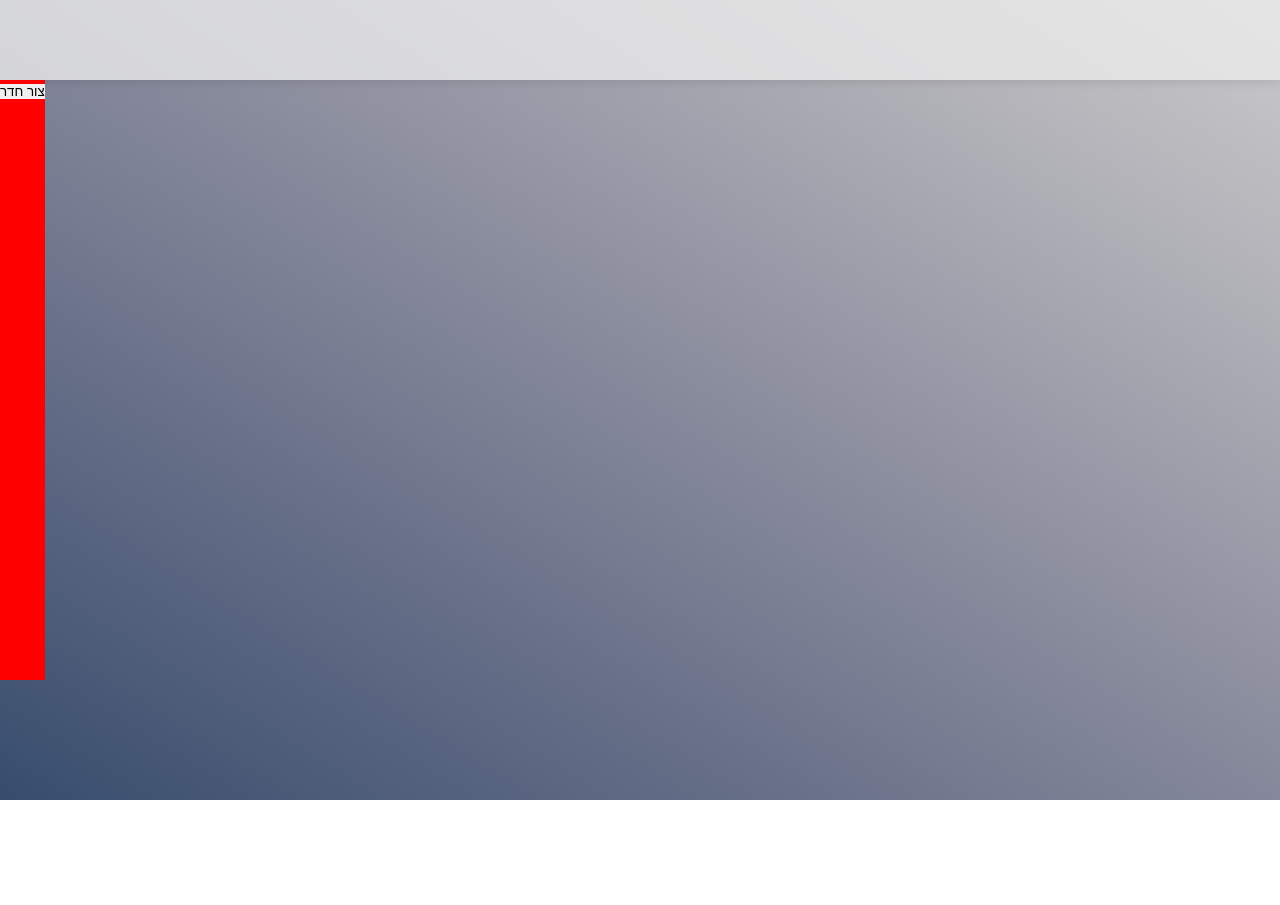
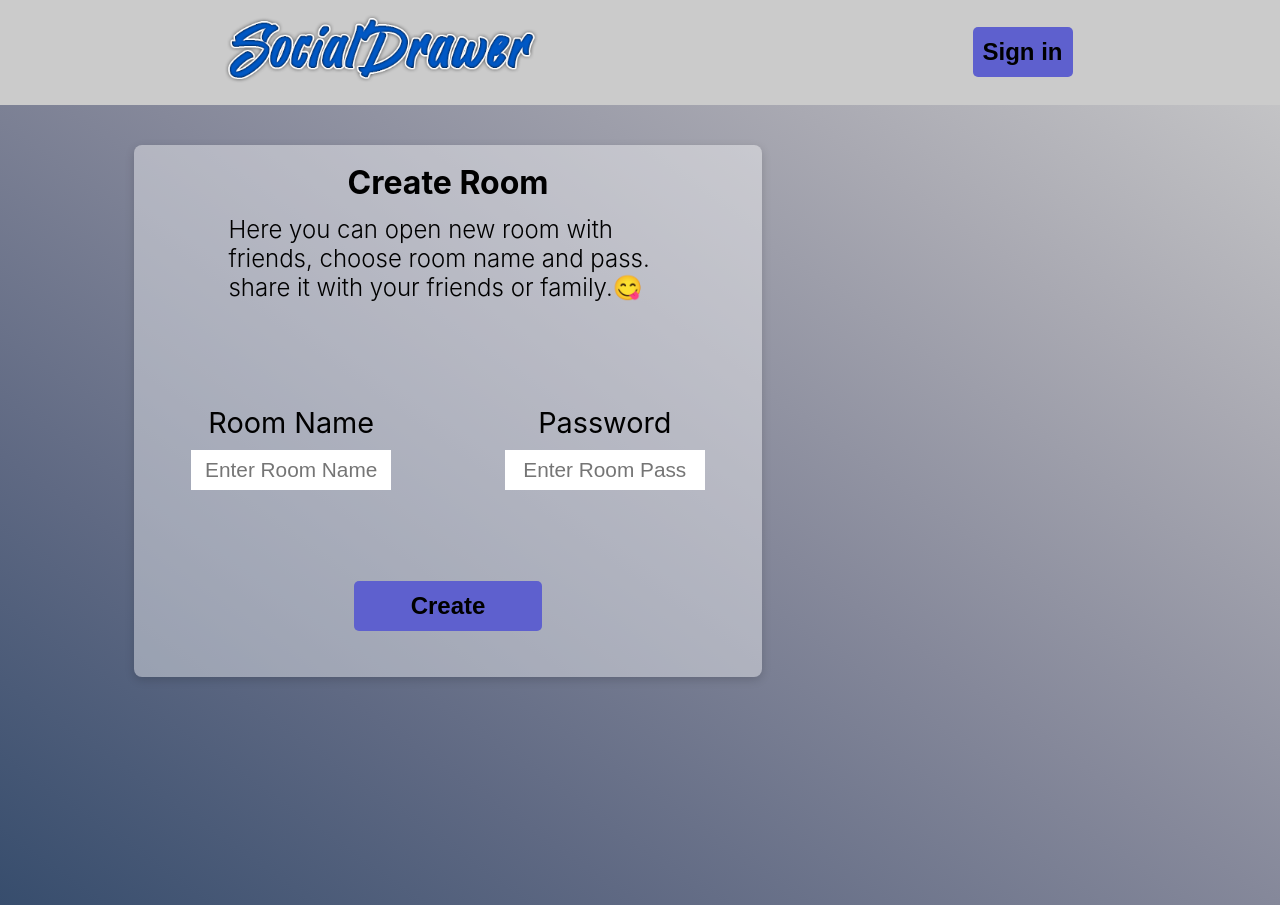
Before and after one commit to ORavid25/drawing-app, a React (Create React App) app: page /rooms in a window 1280 px wide. Before the commit the page ends 800 px from the top, so only its background shows below. Built offline with nearby package versions, Linux system fonts and the light colour scheme.

Commit message:
update roomForm component

```diff
--- /dev/null
+++ b/src/components/RoomForm.js
@@ -0,0 +1,33 @@
+import React from 'react';
+
+const RoomForm = () => {
+    return (
+
+        <div className="inputs-room-container">
+            <div className="create-room-wrapper">
+                <div className="title-container">
+                    <h1>Create Room</h1>
+                    <h2>Here you can open new room with friends, choose room name and pass. share it with your friends or family.😋</h2>
+                </div>
+                <div className="fields-wrapper">
+                    <div className="fields-container">
+                        <label >Room Name</label>
+                        <input placeholder='Enter Room Name'></input>
+                    </div>
+                    <div className="fields-container">
+                        <label>Password</label>
+                        <input type="password" placeholder='Enter Room Pass'></input>
+
+                    </div>
+                </div>
+
+                <div className="btnCreateRoom">
+                    <button className="btn" >Create</button>
+                </div>
+
+            </div>
+        </div>
+    );
+};
+
+export default RoomForm;
--- a/src/pages/RoomsPage.js
+++ b/src/pages/RoomsPage.js
@@ -1,15 +1,19 @@
 import React, { useState } from 'react';
 import "../style.css";
+import RoomForm from '../components/RoomForm';
+import Header from '../components/Header';
 
 const RoomsPage = () => {
     return (
         <div className="main-wrapper" >
-            <div className="header-container"></div>
+            <Header/>
             <div className="main-container">
-                <div className="create-room" style={{backgroundColor: 'red'}}>
-                    <button className="btnCreateRoom">צור חדר</button>
+                <div className="create-room">
+
+                    <RoomForm />
+
                 </div>
-                <div className="channels" style={{backgroundColor: 'green'}} >
+                <div className="channels" >
 
                 </div>
             </div>
--- a/src/style.css
+++ b/src/style.css
@@ -10,35 +10,28 @@
 }
 
 .main-wrapper {
-  background-image: linear-gradient(
-    to right top,
+  background-image: linear-gradient(to right top,
       #374d6d,
       #5f6983,
       #85889a,
       #a9a9b2,
-    #cbcbcb
-  );
+      #cbcbcb);
   min-height: 100vh;
 }
 
 .header-container {
   min-height: 80px;
-  background-color:rgba(236, 236, 236, 0.8);
-
+  background-color: #cbcbcb;
   display: flex;
   flex-direction: row;
   align-items: center;
   justify-content: space-around;
-  box-shadow: 0 3px 10px rgb(0 0 0 / 0.1);
-
-
-
 }
 
 .main-container {
   display: flex;
   flex-direction: row;
-  min-height: 600px;
+  min-height: 100vh;
 }
 
 .logo-container {
@@ -56,15 +49,16 @@
   min-width: 50%;
 }
 
-.info-container > h1 {
+.info-container>h1 {
   margin-bottom: 10px;
 }
 
-.info-container > p {
+.info-container>p {
   margin-top: 20px;
   margin-bottom: 20px;
 }
-.header-container > h1 {
+
+.header-container>h1 {
   font-size: 35pt;
 }
 
@@ -96,8 +90,99 @@
   cursor: pointer;
 }
 
-.footer{
+.footer {
   display: flex;
   min-height: 90px;
   background-color: green;
 }
+
+
+.channels {
+  width: 30%;
+  min-height: 50%;
+}
+
+/*
+Room Form css
+*/
+.inputs-room-container {
+  width: 100%;
+  display: flex;
+  align-items: center;
+  flex-direction: column;
+  margin-top: 40px;
+}
+
+.create-room-wrapper {
+  max-width: 70%;
+  min-height: 70%;
+  background-color: rgba(255, 255, 255, 0.4);
+  border-radius: 8px;
+  box-shadow: 0 3px 10px rgb(0 0 0 /0.156);
+}
+
+.title-container>h1 {
+  text-align: center;
+  margin-top: 3%;
+  margin-bottom: 2%;
+}
+
+.title-container>h2 {
+  margin: 2% 15%;
+  font-weight: 300;
+}
+
+.fields-wrapper {
+  min-width: 100%;
+  min-height: 50%;
+  display: flex;
+  align-items: center;
+  flex-direction: row;
+  justify-content: space-around;
+}
+
+.fields-container {
+  display: flex;
+  flex-direction: column;
+  justify-content: center;
+  align-items: center;
+}
+
+.fields-container>label {
+  font-size: 1.8rem;
+  margin-bottom: 10px;
+
+}
+
+.fields-container>input {
+  width: 200px;
+  height: 40px;
+  font-size: 1.3rem;
+  text-align: center;
+}
+
+.create-room {
+  display: flex;
+  width: 70%;
+  min-height: 50%;
+  /* justify-content: center;
+  align-items: center; */
+}
+
+
+.btnCreateRoom {
+  display: flex;
+  justify-content:center;
+  align-items: center;
+
+}
+
+.btnCreateRoom > button {
+  min-width: 30%;
+  min-height: 50px;
+  font-weight: bold;
+  font-size: 18pt;
+  background-color: #5e60ce;
+  border-radius: 5px;
+  cursor: pointer;
+}
```
Also changed, not shown: 1 other file (tests, documents, lock files or other folders). Lines whose indentation alone changed are shown as unchanged.
